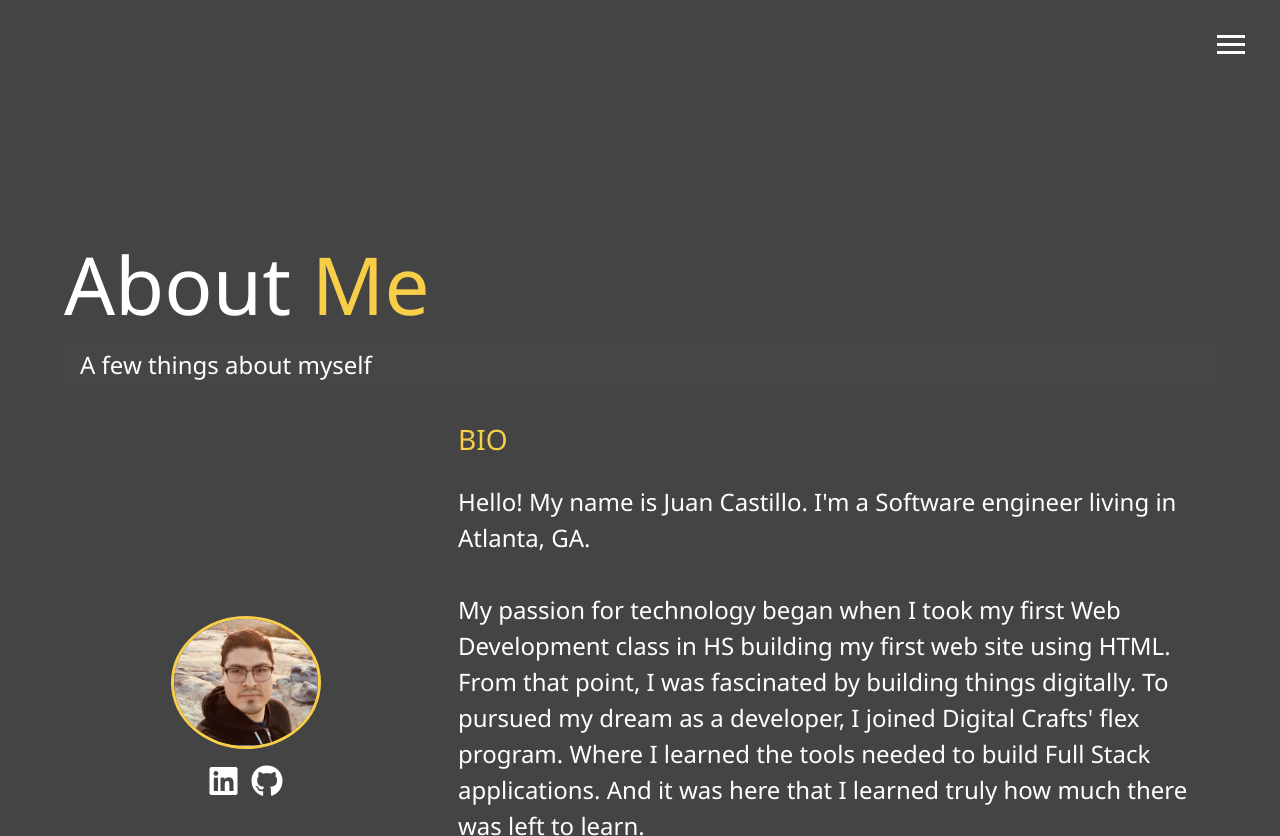
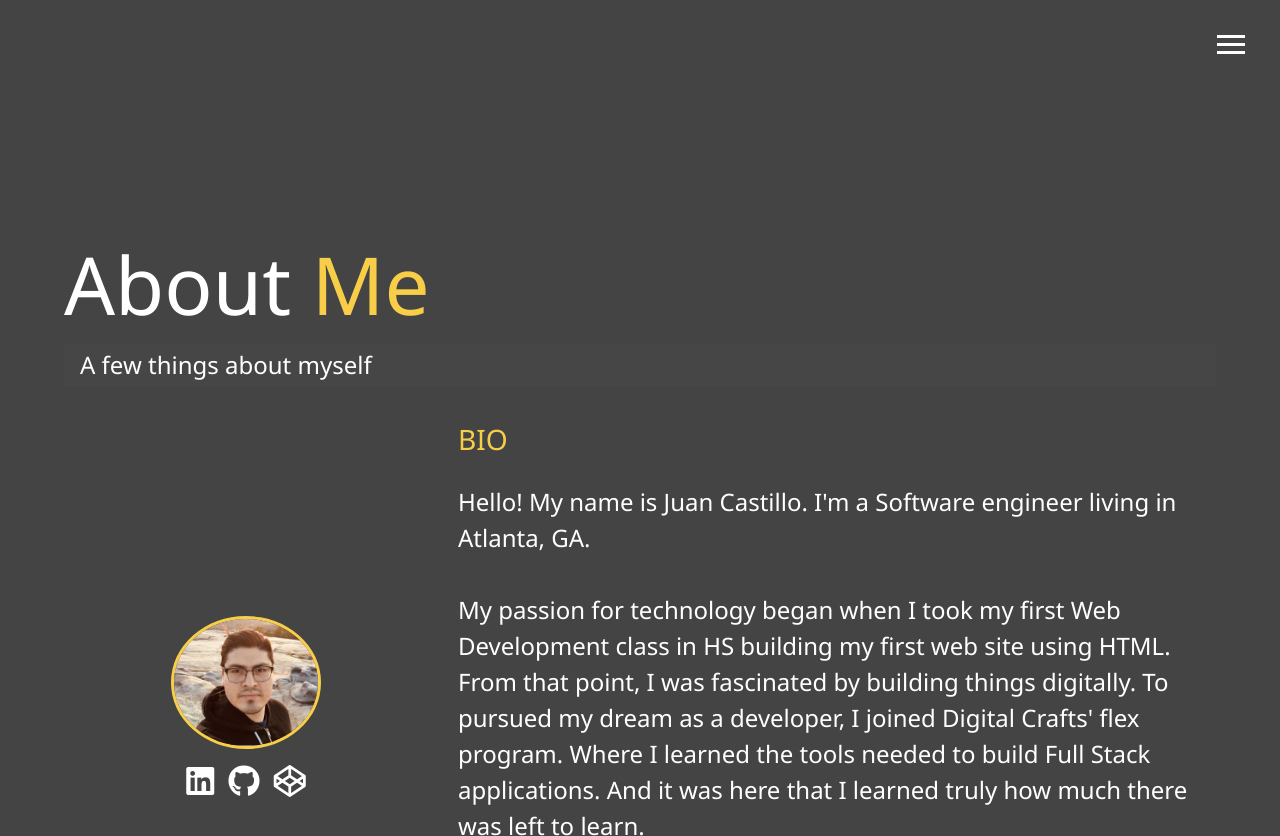
Before and after one commit to castillojuan1000/portfolio, a website: page dist/about.html in a window 1280 px wide. Shown: the top 836 px of the page. Drawn offline with Linux system fonts and the light colour scheme.

Commit message:
'codebox'

```diff
--- a/dist/about.html
+++ b/dist/about.html
@@ -55,6 +55,7 @@
           <a href="https://www.linkedin.com/in/juan-m-castillo-355403186/" target="_blank"><i
               class="fab fa-linkedin fa-2x"></i></a>
           <a href="https://github.com/castillojuan1000" target="_blank"><i class="fab fa-github fa-2x"></i></a>
+          <a href="https://codesandbox.io/u/castillojuan1000/sandboxes" target="_blank"><i class="fab fa-codepen fa-2x"></i></a>
         </div>
       </div>
 
```
